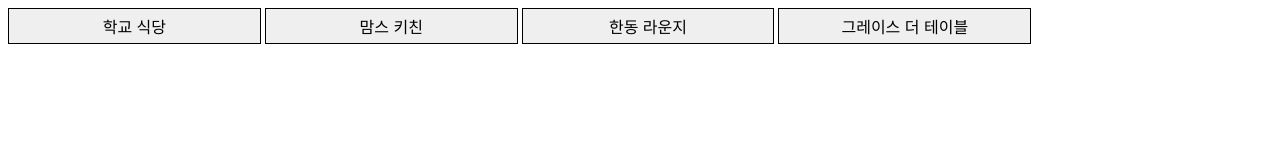
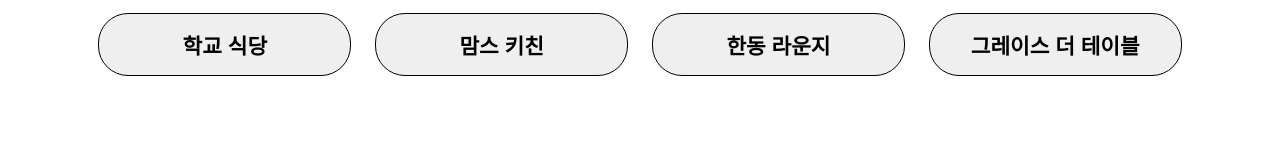
Before and after one commit to marunemo/2021_SWfestival, a website: page public/index.html in a window 1280 px wide. Drawn offline with nearby package versions, Linux system fonts and the light colour scheme.

Commit message:
feat: set button style

```diff
--- a/public/index.html
+++ b/public/index.html
@@ -13,10 +13,12 @@
 </head>
 <body>
     <div>
-        <button class="dropButton" onclick="dropDownVisible('haksik')">학교 식당</button>
-        <button class="dropButton" onclick="dropDownVisible('moms')">맘스 키친</button>
-        <button class="dropButton" onclick="dropDownVisible('lounge')">한동 라운지</button>
-        <button class="dropButton" onclick="dropDownVisible('grace')">그레이스 더 테이블</button>
+        <div class="buttonGroup">
+            <button class="dropButton" onclick="dropDownVisible('haksik')">학교 식당</button>
+            <button class="dropButton" onclick="dropDownVisible('moms')">맘스 키친</button>
+            <button class="dropButton" onclick="dropDownVisible('lounge')">한동 라운지</button>
+            <button class="dropButton" onclick="dropDownVisible('grace')">그레이스 더 테이블</button>
+        </div>
         <table id="haksik" class="menuTable invisible"></table>
         <table id="moms" class="menuTable invisible"></table>
         <table id="lounge" class="menuTable invisible"></table>
--- a/public/style.css
+++ b/public/style.css
@@ -15,11 +15,21 @@
     font-size: 12pt;
 }
 
+.buttonGroup {
+    width: 100%;
+    align-items: center;
+    text-align: center;
+}
+
 .dropButton {
     width: 20%;
+    aspect-ratio: 4;
     border: 1px solid;
+    border-radius: 30px;
     padding: 5px 10px;
-    font-size: 12pt;
+    margin: 5px 10px;
+    font-size: 16pt;
+    font-weight: bold;
 }
 
 .invisible {
```
